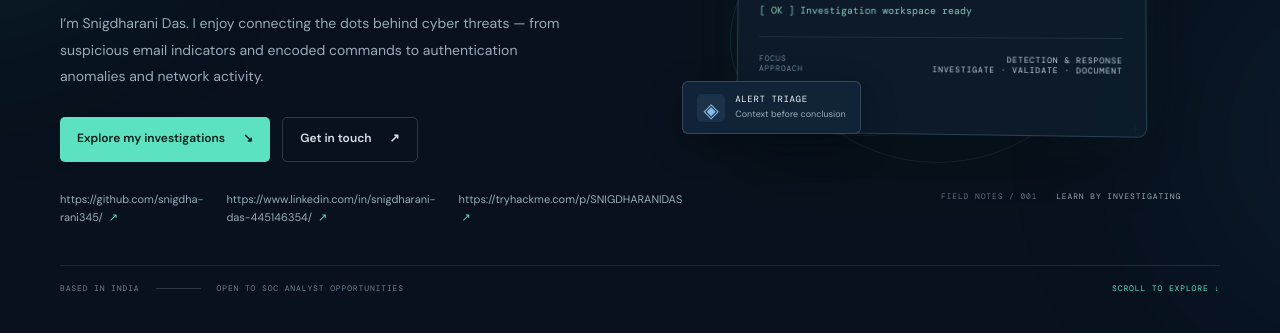
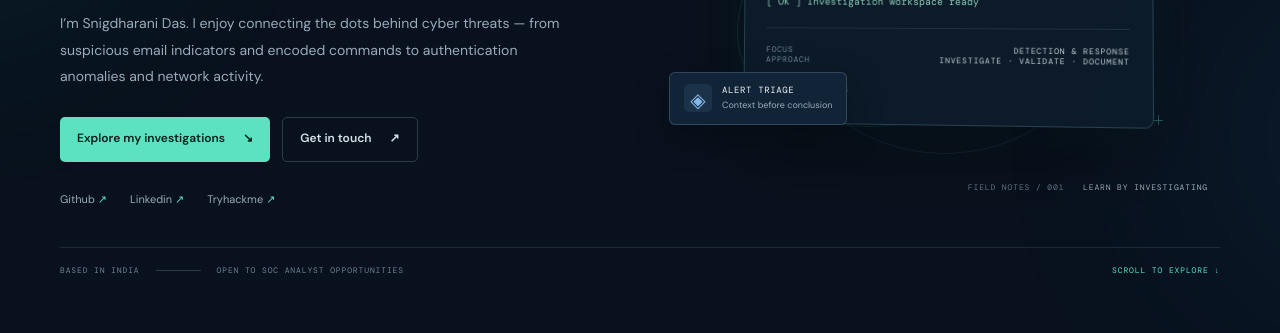
Before and after one commit to snigdha-rani345/PORTFOLIO, a plain HTML site: page index.html in a window 1280 px wide. Shown: the part 467-800 px from the top of the page. Drawn offline with nearby package versions, Linux system fonts and the light colour scheme.

Commit message:
Update index.html

```diff
--- a/index.html
+++ b/index.html
@@ -45,9 +45,9 @@
           <a class="button button-quiet" href="#contact">Get in touch <span>↗</span></a>
         </div>
         <div class="hero-links">
-          <a data-profile-link="github" href="#" target="_blank" rel="noreferrer">https://github.com/snigdha-rani345/ <span>↗</span></a>
-          <a data-profile-link="linkedin" href="#" target="_blank" rel="noreferrer">https://www.linkedin.com/in/snigdharani-das-445146354/ <span>↗</span></a>
-          <a data-profile-link="tryhackme" href="#" target="_blank" rel="noreferrer">https://tryhackme.com/p/SNIGDHARANIDAS <span>↗</span></a>
+          <a data-profile-link="github" href="#" target="_blank" rel="noreferrer">Github<span>↗</span></a>
+          <a data-profile-link="linkedin" href="#" target="_blank" rel="noreferrer">Linkedin<span>↗</span></a>
+          <a data-profile-link="tryhackme" href="#" target="_blank" rel="noreferrer">Tryhackme<span>↗</span></a>
         </div>
       </div>
       <div class="hero-visual" aria-label="Decorative cybersecurity terminal illustration">
```
